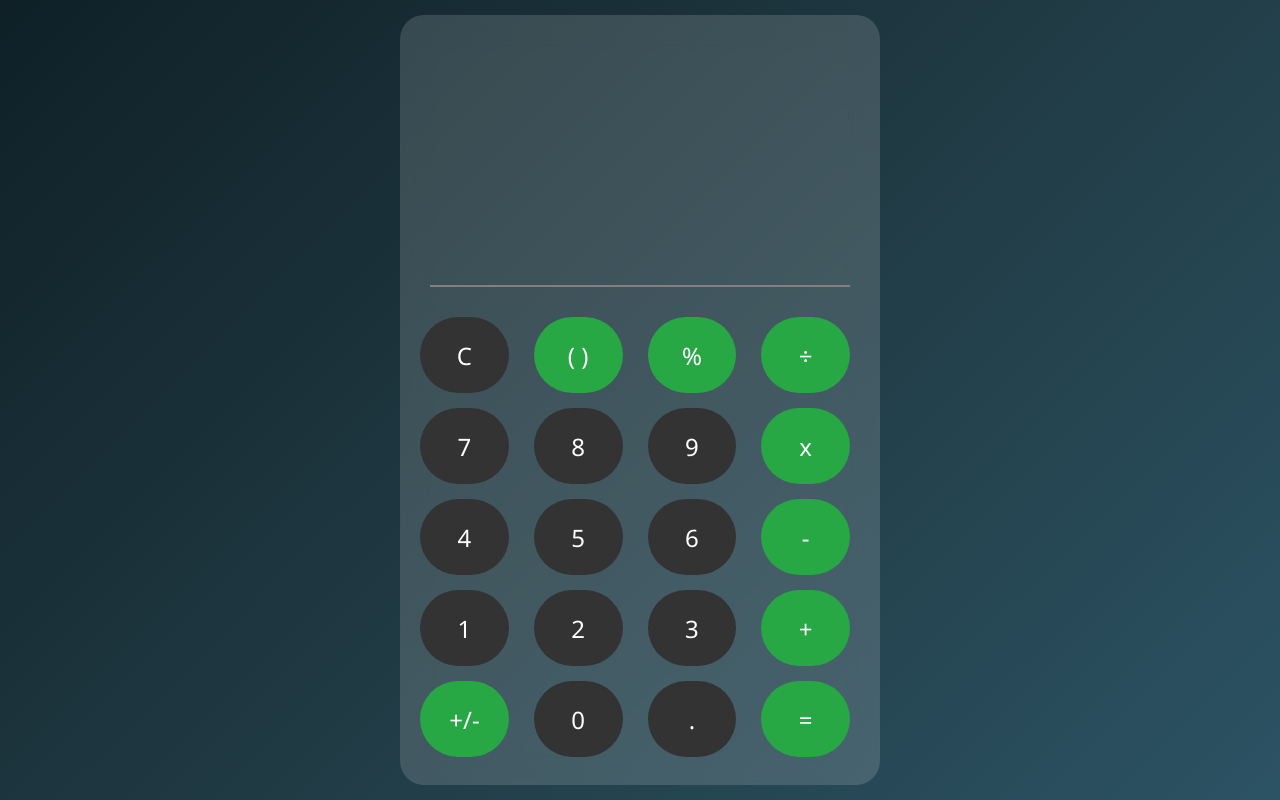
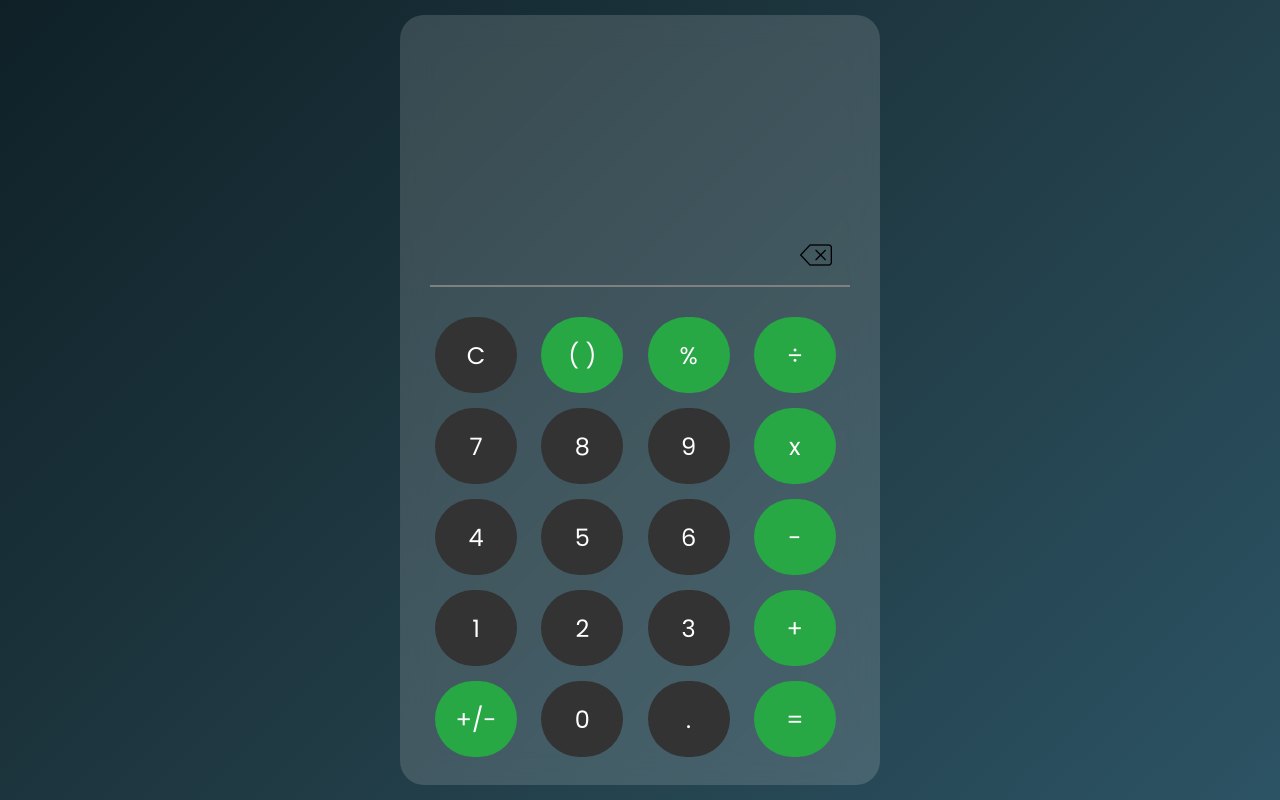
Before and after one commit to Abhinav-Prakashh/Calculator-web-app, a plain HTML site: page index.html in a window 1280 px wide. Drawn offline with Linux system fonts and the light colour scheme.

Commit message:
Added some animations
Added a delete button and some hover animations

```diff
--- a/index.html
+++ b/index.html
@@ -5,10 +5,13 @@
     <meta name="viewport" content="width=device-width, initial-scale=1.0">
     <title>Web Calculator</title>
     <link rel="stylesheet" href="./style.css" />
+    <link href="https://fonts.googleapis.com/css2?family=Poppins:wght@400;500;600;700&display=swap" rel="stylesheet">
 </head>
 <body>
     <div class="calc-box">
-        <div class="visual-box"></div>
+        <div class="visual-box">
+            <img src="./assets/delete.png" />
+        </div>
         <div class="button-layout">
             <div class="button clear">C</div>
             <div class="button operator">( )</div>
@@ -34,7 +37,7 @@
             <div class="button operator">+</div>
             <div class="button operator">+/-</div>
             <div class="button number">0</div>
-            <div class="button">.</div>
+            <div class="button dot">.</div>
             <div class="button equal">=</div>
         </div>
     </div>
--- a/style.css
+++ b/style.css
@@ -2,7 +2,7 @@ body {
     margin: 0;
     padding: 0;
     height: 100vh;
-    font-family: 'Segoe UI', Tahoma, Geneva, Verdana, sans-serif;
+    font-family: 'Poppins', sans-serif;
     color: #fff;
     display: flex;
     align-items: center;
@@ -27,7 +27,7 @@ body {
 
 .button-layout {
     height: 55vh;
-    margin: auto 10px;
+    margin: auto 25px;
     display: grid;
     grid-template-columns: 1fr 1fr 1fr 1fr;
     grid-template-rows: 1fr 1fr 1fr 1fr 1fr;
@@ -54,3 +54,36 @@ body {
 .number {
     background-color: #333;
 }
+
+.equal:hover {
+    background-color: #28873e;
+    transition: all ease-in 0.2s;
+}
+
+.operator:hover {
+    background-color: #28873e;
+    transition: all ease-in 0.2s;
+}
+
+.number:hover {
+    background-color: #7d7d7d;
+    transition: all ease-in 0.2s;
+}
+
+.clear:hover{
+    background-color: #7d7d7d;
+    transition: all ease-in 0.2s;
+}
+
+.dot:hover{
+    background-color: #7d7d7d;
+    transition: all ease-in 0.2s;
+}
+
+img {
+    height: 2rem;
+    position: absolute;
+    top: 28vh;
+    left: 50vh;
+    cursor: pointer;
+}
```
Also changed, not shown: assets/delete.png (added).
